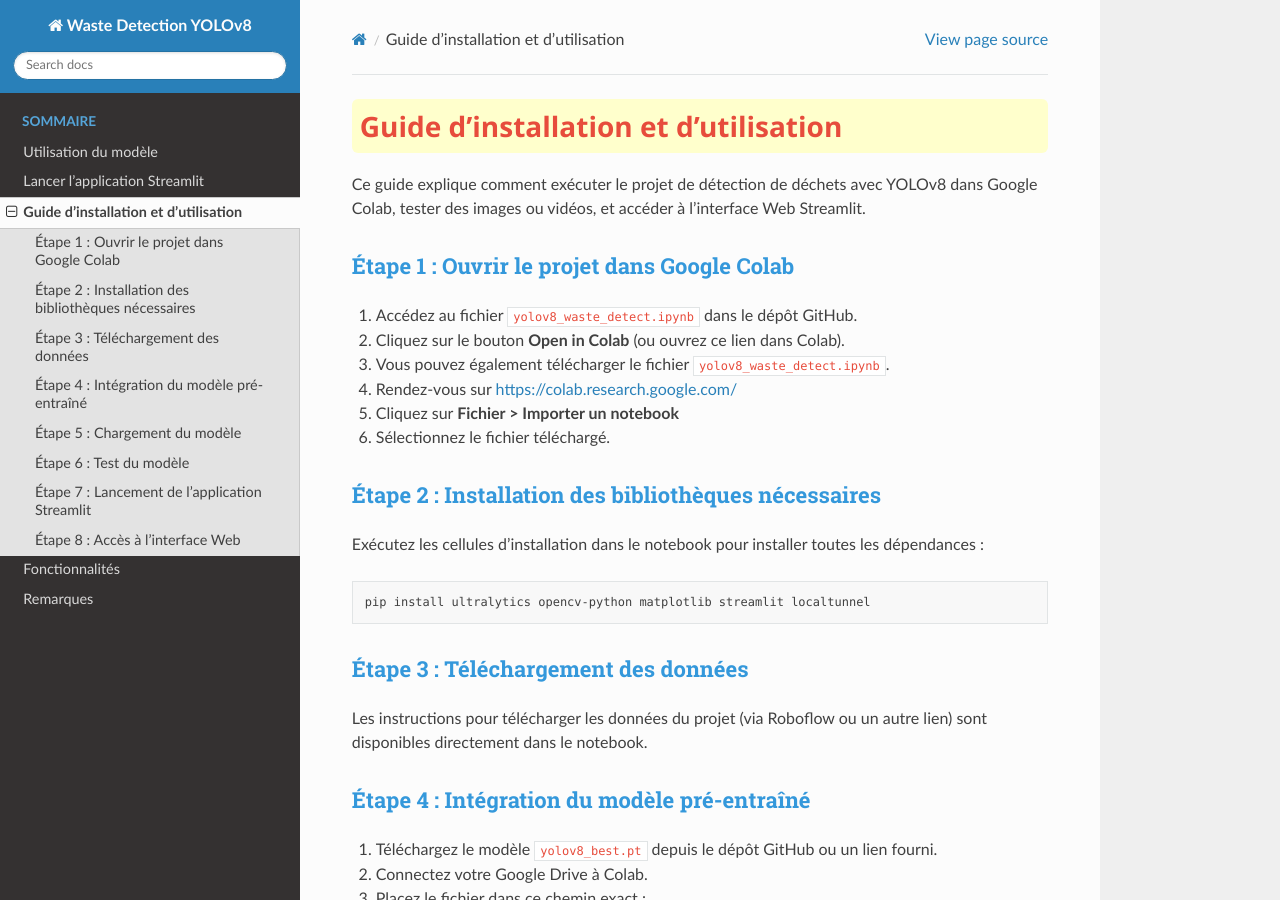
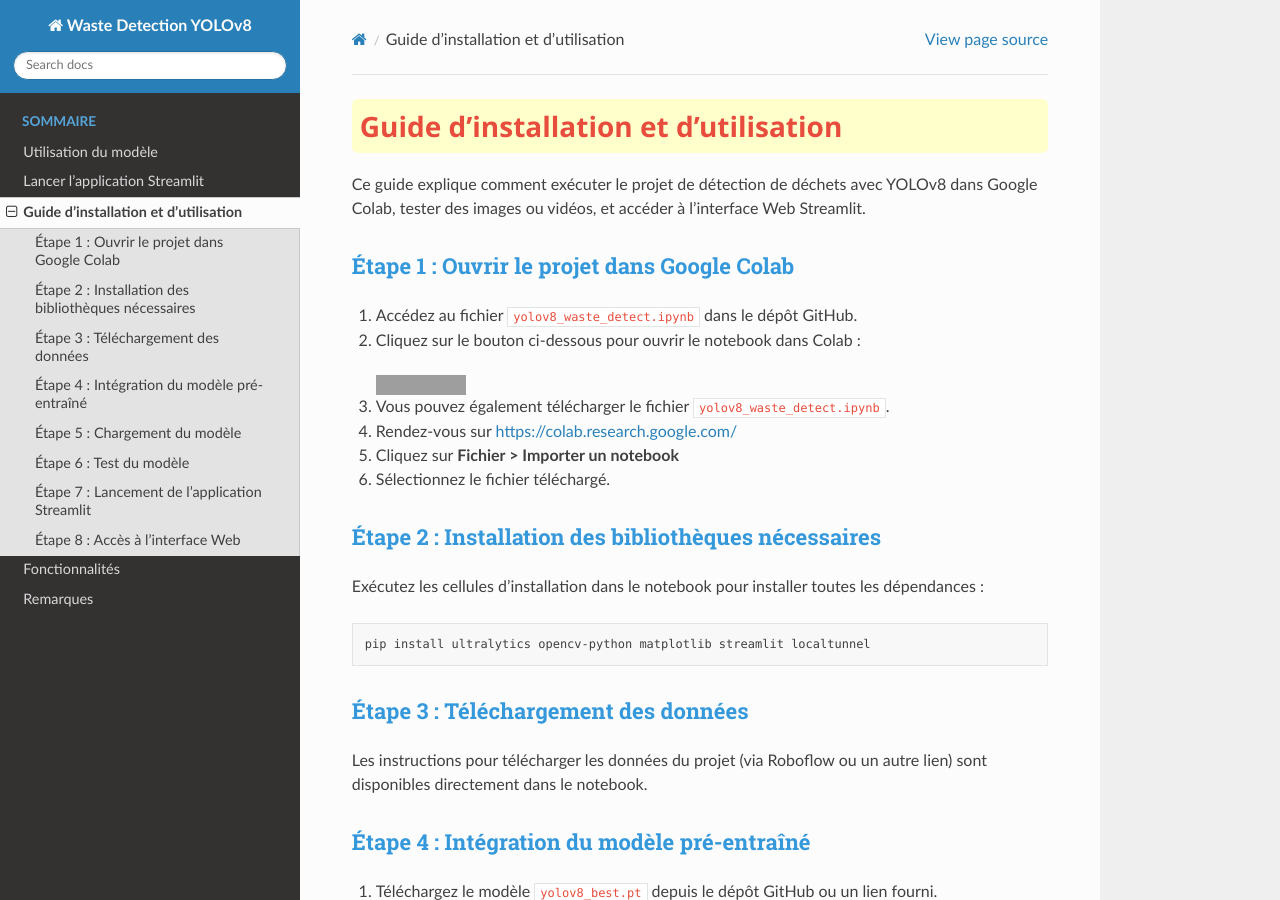
Before and after one commit to YoussefAIDT/waste-detection-yolov8, a Sphinx documentation site: the page built from docs/guide_utilisation.rst, in a window 1280 px wide and 900 px high. Built offline with Sphinx 7.4.7 and the Read the Docs theme 3.1.0, drawn with Linux system fonts in a browser that asks for light colours; grey boxes are pictures that could not be loaded.

Commit message:
Update guide_utilisation.rst

```diff
--- a/docs/guide_utilisation.rst
+++ b/docs/guide_utilisation.rst
@@ -7,7 +7,14 @@
 --------------------------------------------
 
 1. Accédez au fichier ``yolov8_waste_detect.ipynb`` dans le dépôt GitHub.
-2. Cliquez sur le bouton **Open in Colab** (ou ouvrez ce lien dans Colab).
+2. Cliquez sur le bouton ci-dessous pour ouvrir le notebook dans Colab :
+
+   .. raw:: html
+
+      <a href="https://colab.research.google.com/drive/1Qcwk9iofV9mklVqdsZgsP7Sr2bV9mLPa" target="_blank">
+          <img src="https://colab.research.google.com/assets/colab-badge.svg" alt="Open in Colab" style="margin-top: 10px;">
+      </a>
+
 3. Vous pouvez également télécharger le fichier ``yolov8_waste_detect.ipynb``.
 4. Rendez-vous sur https://colab.research.google.com/
 5. Cliquez sur **Fichier > Importer un notebook**
```
